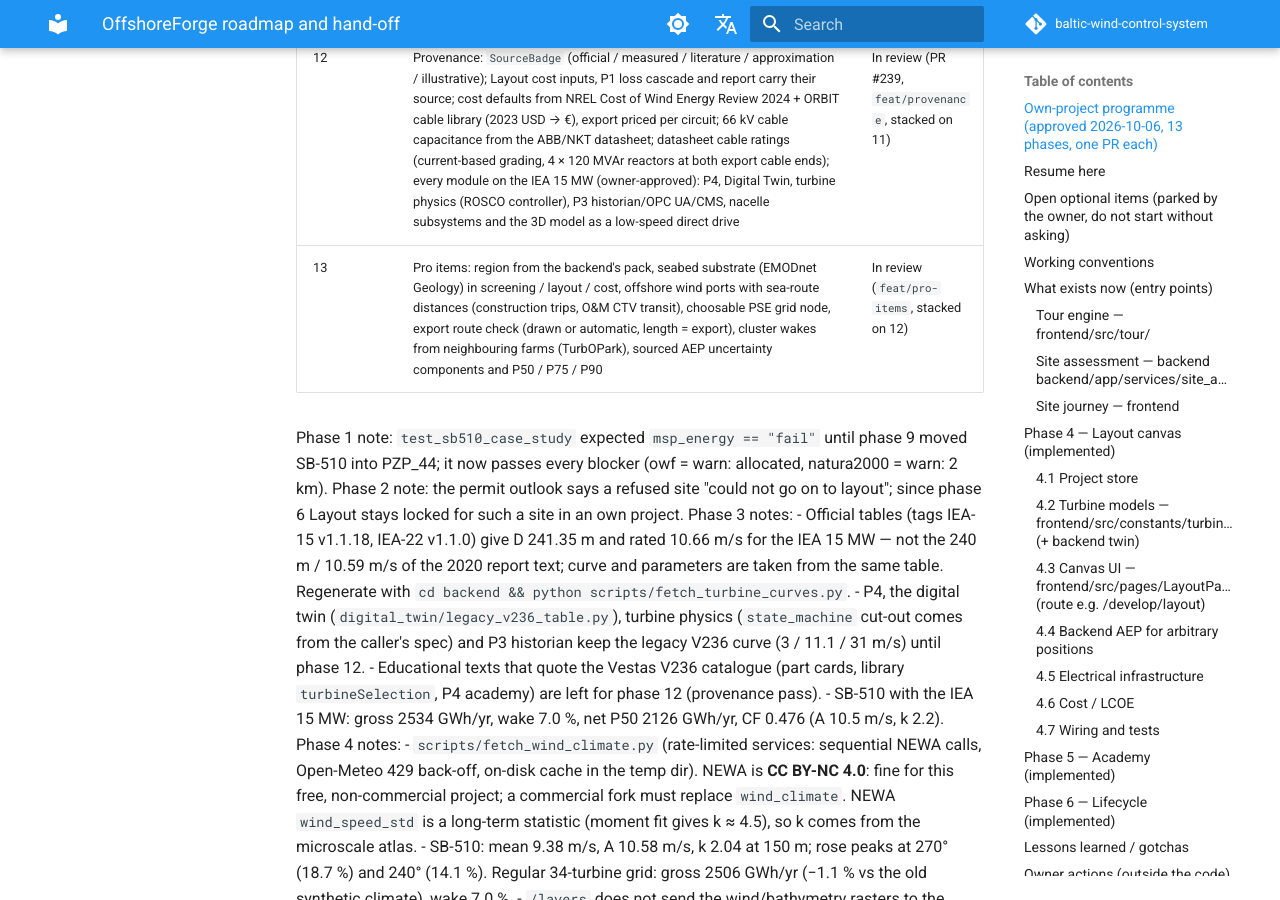
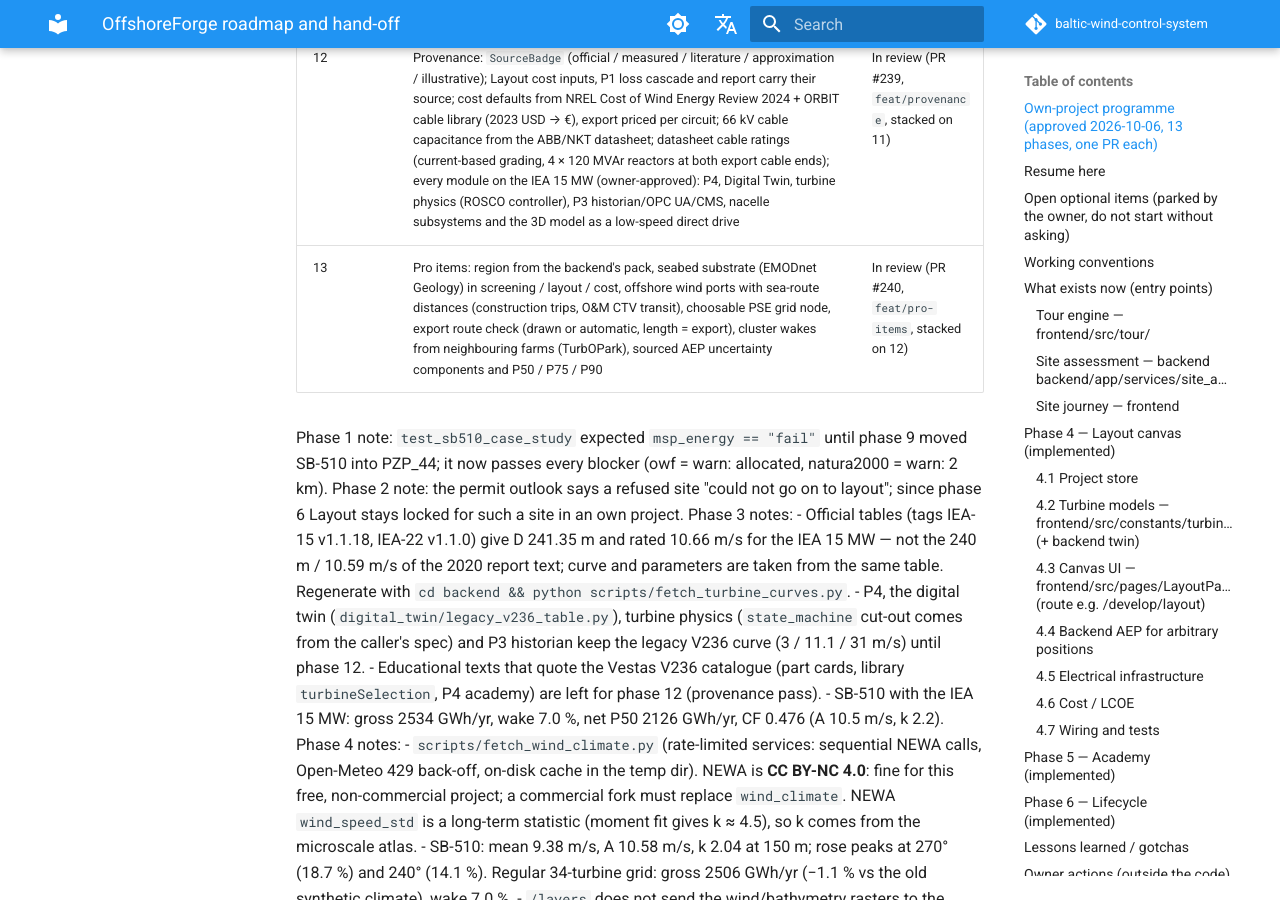
Before and after one commit to polat-mustafa/baltic-wind-control-system, an MkDocs documentation site: the page built from docs/offshoreforge-roadmap.md, in a window 1280 px wide and 900 px high, scrolled down 2445 px. Built offline with MkDocs 1.6.1 and Material for MkDocs 9.7.7, drawn with Linux system fonts in a browser that asks for light colours; comment, search, counter and statistics services are not loaded.

Commit message:
docs(roadmap): phase 13 is PR #240
Co-Authored-By: Claude Opus 5.5 <noreply@anthropic.com>

```diff
--- a/docs/offshoreforge-roadmap.md
+++ b/docs/offshoreforge-roadmap.md
@@ -34,7 +34,7 @@ Full plan: `~/.claude/plans/max-effortta-plani-dusun-velvety-dawn.md` (owner's m
 | 10 | Layout UX: turbine glyphs by status (+ outside the energy basins), IDs from zoom 12, OSS platform icon, on-map legend; turbine card (net AEP, wake loss, free/waked wind, 2 nearest, depth → foundation, warnings) live while dragging; live checklist; move suggestions checked by PyWake (`/wind/wake-moves`); per-turbine depth (`/site/raster`); info buttons | In review (PR #237, `feat/layout-ux`, stacked on 9) |
 | 11 | Project report `/report` (site checks + sources, permit outlook, SVG mini map, energy: screening + PyWake, per-turbine table, AEP history; PyWake-checked moves; electrical design + full-load load flow; cost / LCOE; construction P50 / P90; data sources + "re-verify" note), print → PDF, JSON download; `GET /projects/{id}/windio.yaml` (windIO 2.x) + `.offshoreforge.json` sidecar | In review (PR #238, `feat/project-report`, stacked on 10) |
 | 12 | Provenance: `SourceBadge` (official / measured / literature / approximation / illustrative); Layout cost inputs, P1 loss cascade and report carry their source; cost defaults from NREL Cost of Wind Energy Review 2024 + ORBIT cable library (2023 USD → €), export priced per circuit; 66 kV cable capacitance from the ABB/NKT datasheet; datasheet cable ratings (current-based grading, 4 × 120 MVAr reactors at both export cable ends); every module on the IEA 15 MW (owner-approved): P4, Digital Twin, turbine physics (ROSCO controller), P3 historian/OPC UA/CMS, nacelle subsystems and the 3D model as a low-speed direct drive | In review (PR #239, `feat/provenance`, stacked on 11) |
-| 13 | Pro items: region from the backend's pack, seabed substrate (EMODnet Geology) in screening / layout / cost, offshore wind ports with sea-route distances (construction trips, O&M CTV transit), choosable PSE grid node, export route check (drawn or automatic, length = export), cluster wakes from neighbouring farms (TurbOPark), sourced AEP uncertainty components and P50 / P75 / P90 | In review (`feat/pro-items`, stacked on 12) |
+| 13 | Pro items: region from the backend's pack, seabed substrate (EMODnet Geology) in screening / layout / cost, offshore wind ports with sea-route distances (construction trips, O&M CTV transit), choosable PSE grid node, export route check (drawn or automatic, length = export), cluster wakes from neighbouring farms (TurbOPark), sourced AEP uncertainty components and P50 / P75 / P90 | In review (PR #240, `feat/pro-items`, stacked on 12) |
 
 Phase 1 note: `test_sb510_case_study` expected `msp_energy == "fail"` until phase 9 moved SB-510 into PZP_44; it now passes every blocker (owf = warn: allocated, natura2000 = warn: 2 km).
 Phase 2 note: the permit outlook says a refused site "could not go on to layout"; since phase 6 Layout stays locked for such a site in an own project.
```
